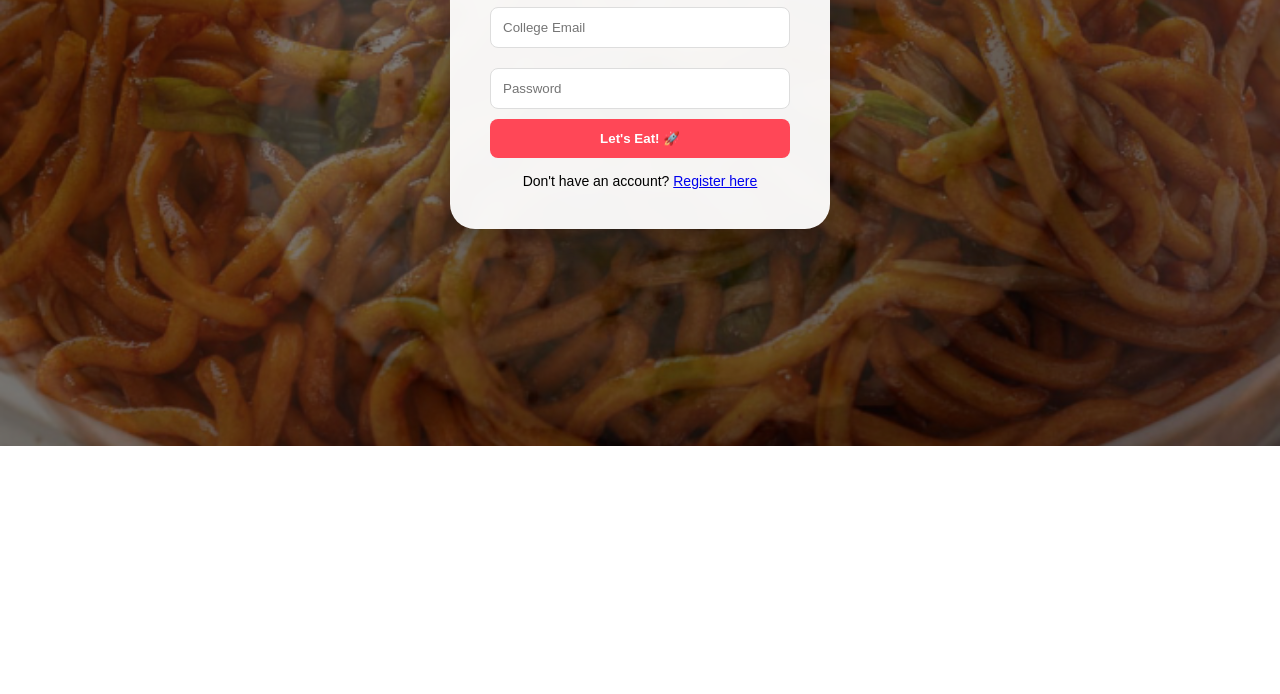
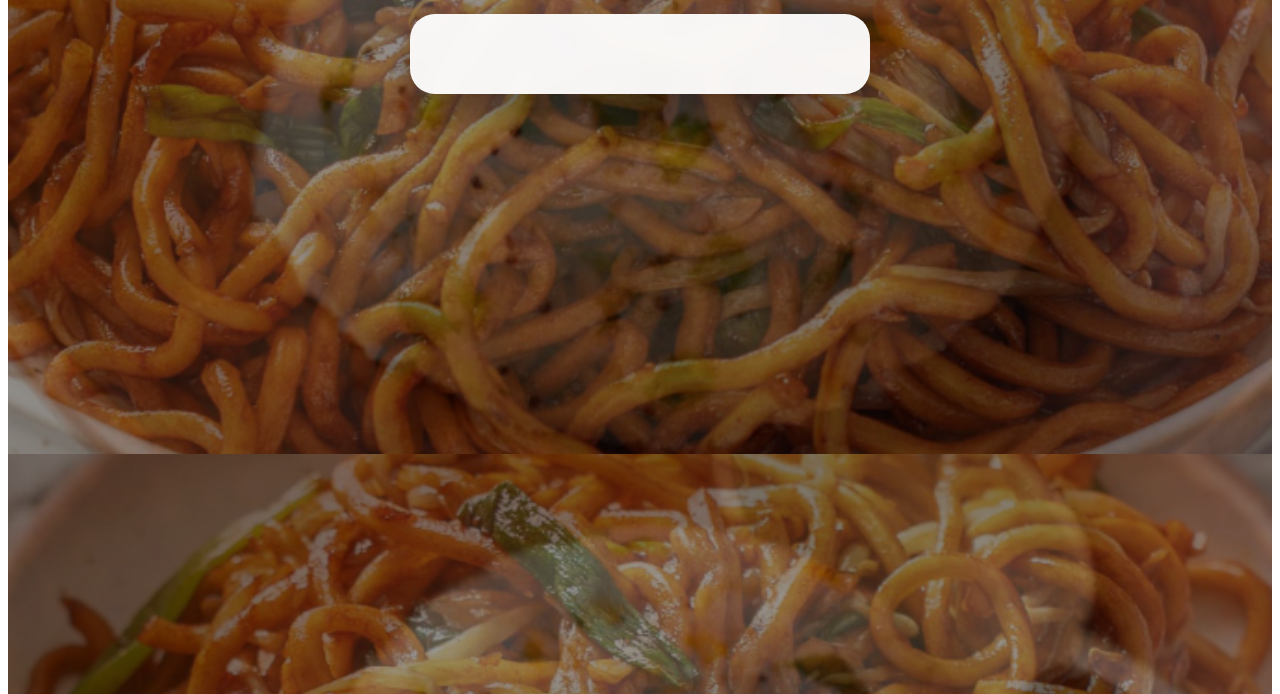
Before and after one commit to sonkarshraddha/QuickBite-Canteen, a website: page index.html in a window 1280 px wide. Shown: the part 354-1048 px from the top of the page. Before the commit the page ends 800 px from the top, so only its background shows below. Drawn offline with Linux system fonts and the light colour scheme.

Commit message:
Final fix for background and white cards

```diff
--- a/index.html
+++ b/index.html
@@ -4,7 +4,12 @@
     <meta charset="UTF-8">
     <meta name="viewport" content="width=device-width, initial-scale=1.0">
     <title>QuickBite | Login</title>
-    <link rel="stylesheet" href="menu-style.css">
+    <link rel="stylesheet" href="menu-style.css"> <body>
+    <div class="full-screen-bg">
+        <div class="login-popup">
+            </div>
+    </div>
+</body>
 </head>
 <body>
     <div class="full-screen-bg">
--- a/menu-style.css
+++ b/menu-style.css
@@ -1,17 +1,4 @@
-/* --- Master QuickBite Styles --- */
-* {
-    margin: 0;
-    padding: 0;
-    box-sizing: border-box;
-}
-
-body {
-    font-family: 'Poppins', sans-serif;
-    height: 100vh;
-    overflow: hidden;
-}
-
-/* Moving Background Logic */
+/* Moving Background Logic - Applies to EVERY page */
 .full-screen-bg {
     height: 100vh;
     width: 100%;
@@ -19,7 +6,8 @@ body {
     justify-content: center;
     align-items: center;
     position: relative;
-    background: rgba(0, 0, 0, 0.5); /* Dims the background images */
+    background: rgba(0, 0, 0, 0.4);
+    overflow: hidden;
 }
 
 .full-screen-bg::before {
@@ -31,7 +19,7 @@ body {
     background-size: cover;
     background-position: center;
     background-repeat: no-repeat;
-    background-image: url('r.jpg.png'); /* Initial image */
+    background-image: url('r.jpg.png');
     animation: backgroundChange 12s infinite;
 }
 
@@ -41,7 +29,7 @@ body {
     66% { background-image: url('u.jpg.png'); }
 }
 
-/* The White Card Look */
+/* The White Card Logic - This is what you were missing! */
 .login-popup, .cart-container, .payment-box, .success-card {
     background: rgba(255, 255, 255, 0.95);
     backdrop-filter: blur(10px);
@@ -58,23 +46,3 @@ body {
     0% { transform: scale(0.8); opacity: 0; }
     100% { transform: scale(1); opacity: 1; }
 }
-
-/* Common form styles */
-input {
-    width: 100%;
-    padding: 12px;
-    margin: 10px 0;
-    border: 1px solid #ddd;
-    border-radius: 8px;
-}
-
-button {
-    width: 100%;
-    padding: 12px;
-    background: #ff4757;
-    color: white;
-    border: none;
-    border-radius: 8px;
-    cursor: pointer;
-    font-weight: bold;
-}
```
Also changed, not shown: checkout.html (+7 -1 lines), menu.html (+6 -0 lines), success.html (+6 -0 lines).
